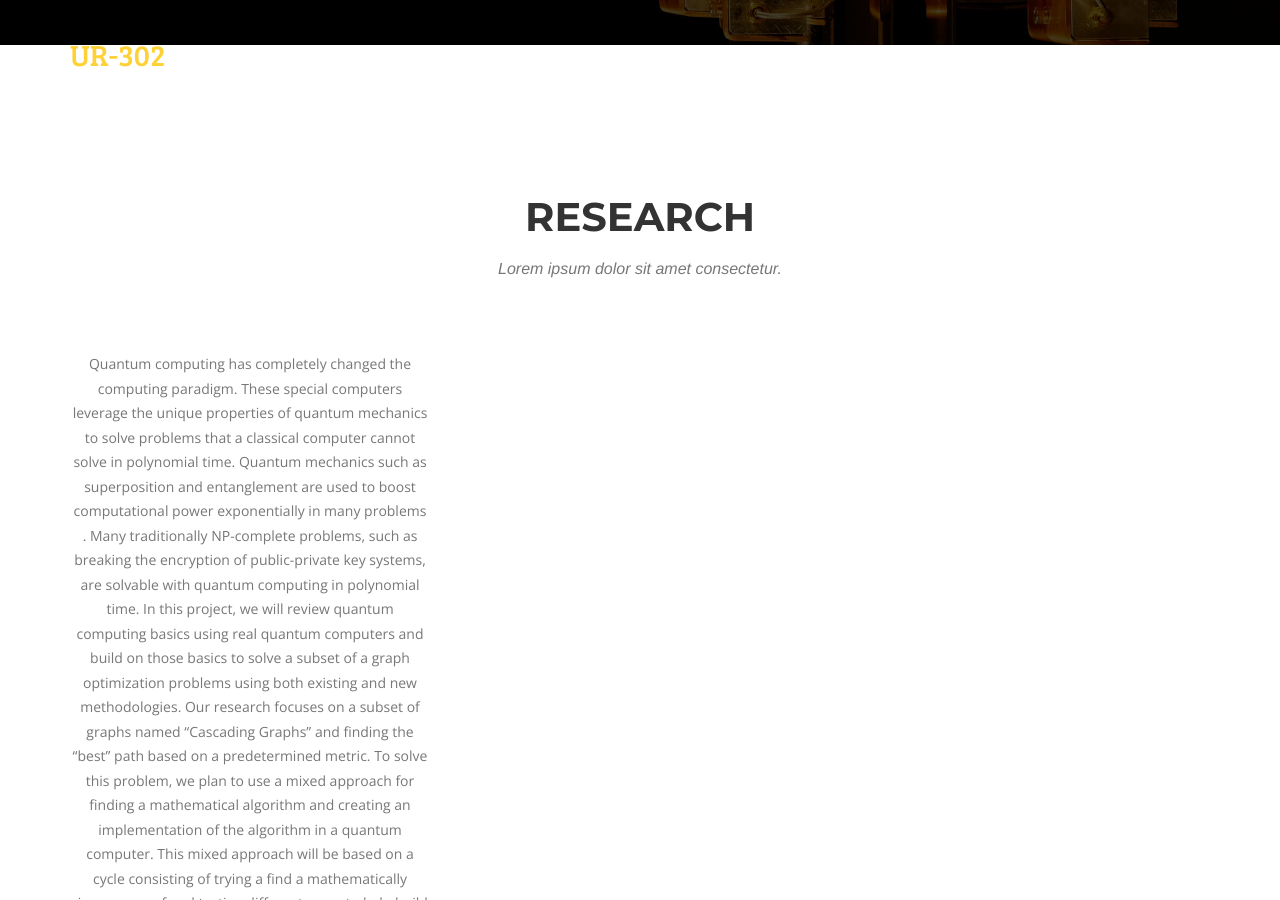
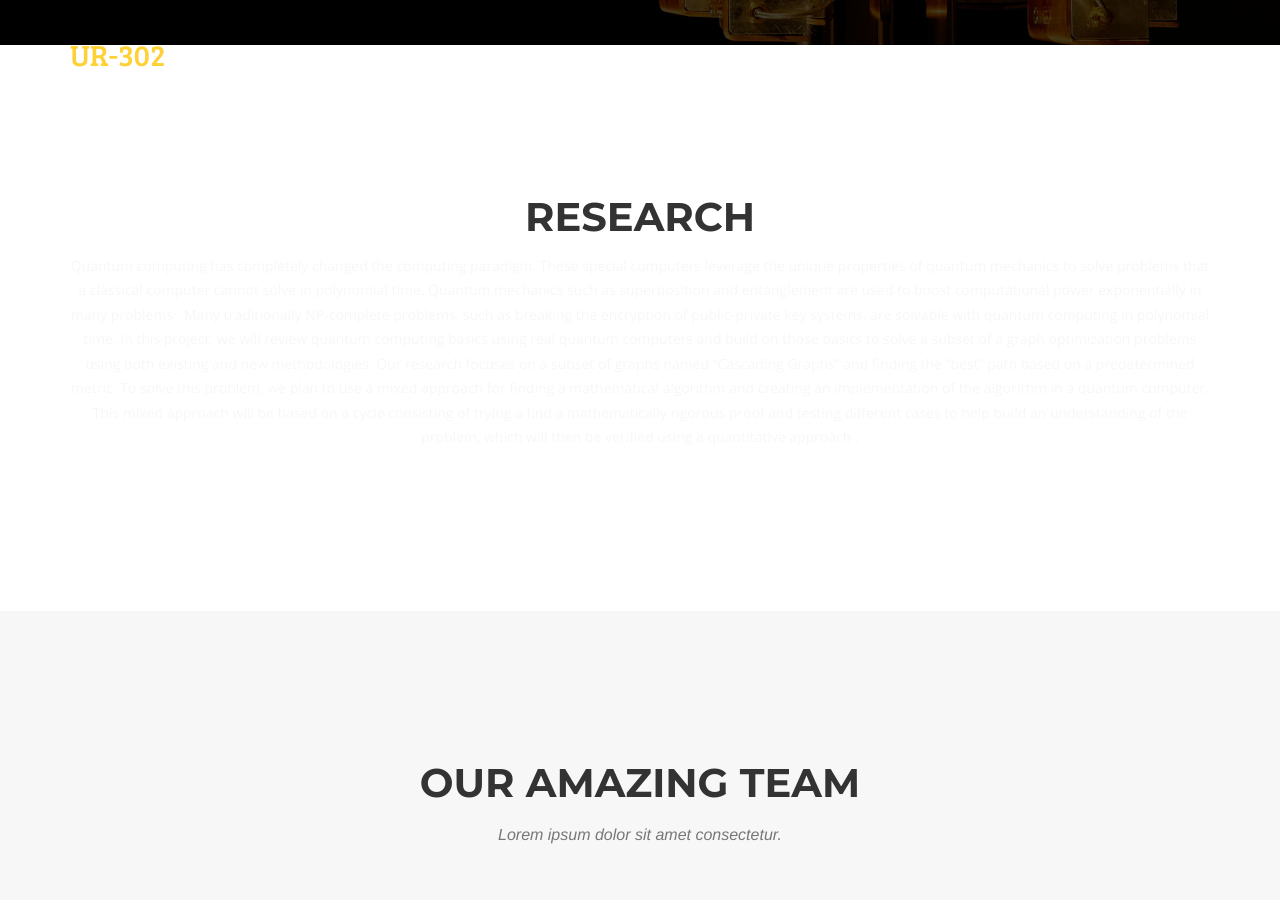
Before and after one commit to Javamorris/Javamorris.github.io, a Jekyll site: the page built from index.html, in a window 1280 px wide and 900 px high, scrolled down 753 px. Built offline with Jekyll 4.4.1, drawn with Linux system fonts in a browser that asks for light colours; some web fonts are replaced.

Commit message:
Update Abstract

```diff
--- a/_includes/abstract.html
+++ b/_includes/abstract.html
@@ -4,12 +4,11 @@
             <div class="row">
                 <div class="col-lg-12 text-center">
                     <h2 class="section-heading">Research</h2>
-                    <h3 class="section-subheading text-muted">Lorem ipsum dolor sit amet consectetur.</h3>
+                    <p class="text-base">Quantum computing has completely changed the computing paradigm. These special computers leverage the unique properties of quantum mechanics to solve problems that a classical computer cannot solve in polynomial time. Quantum mechanics such as superposition and entanglement are used to boost computational power exponentially in many problems . Many traditionally NP-complete problems, such as breaking the encryption of public-private key systems, are solvable with quantum computing in polynomial time. In this project, we will review quantum computing basics using real quantum computers and build on those basics to solve a subset of a graph optimization problems using both existing and new methodologies. Our research focuses on a subset of graphs named “Cascading Graphs” and finding the “best” path based on a predetermined metric. To solve this problem, we plan to use a mixed approach for finding a mathematical algorithm and creating an implementation of the algorithm in a quantum computer. This mixed approach will be based on a cycle consisting of trying a find a mathematically rigorous proof and testing different cases to help build an understanding of the problem, which will then be verified using a quantitative approach .</p>
                 </div>
             </div>
             <div class="row text-center">
                 <div class="col-md-4">
-                    <p class="text-muted">Quantum computing has completely changed the computing paradigm. These special computers leverage the unique properties of quantum mechanics to solve problems that a classical computer cannot solve in polynomial time. Quantum mechanics such as superposition and entanglement are used to boost computational power exponentially in many problems . Many traditionally NP-complete problems, such as breaking the encryption of public-private key systems, are solvable with quantum computing in polynomial time. In this project, we will review quantum computing basics using real quantum computers and build on those basics to solve a subset of a graph optimization problems using both existing and new methodologies. Our research focuses on a subset of graphs named “Cascading Graphs” and finding the “best” path based on a predetermined metric. To solve this problem, we plan to use a mixed approach for finding a mathematical algorithm and creating an implementation of the algorithm in a quantum computer. This mixed approach will be based on a cycle consisting of trying a find a mathematically rigorous proof and testing different cases to help build an understanding of the problem, which will then be verified using a quantitative approach .</p>
                 </div>
             </div>
         </div>
```
